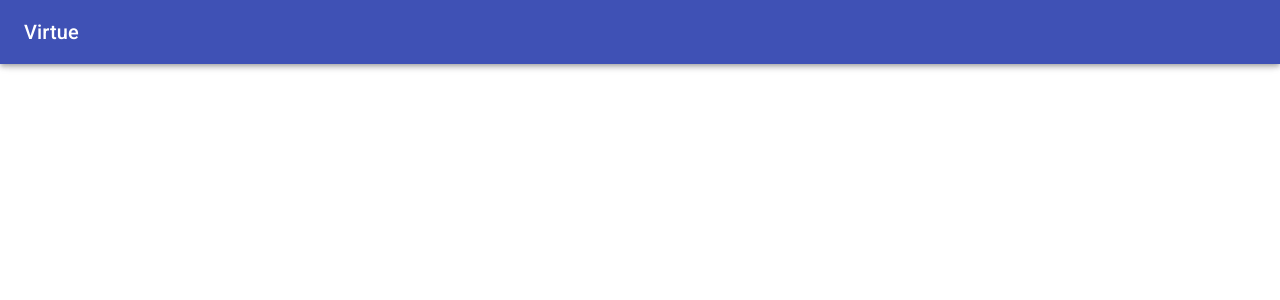
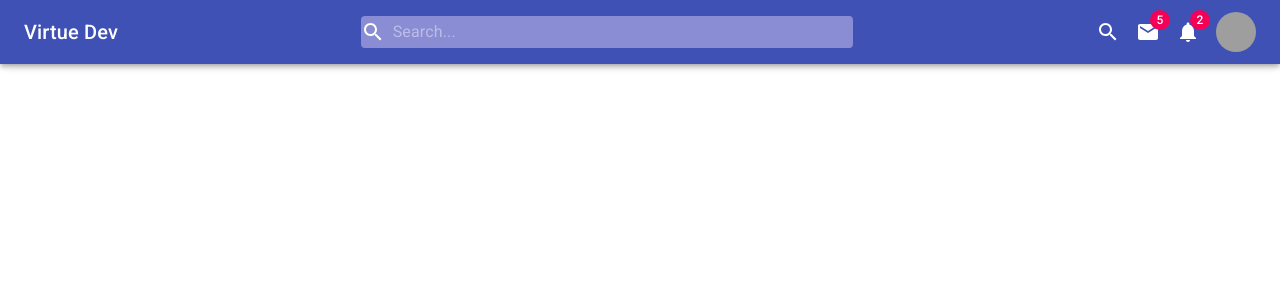
Before and after one commit to OzerOzturk/Material-UI-Responsive-Project, a React (Create React App) app: page / in a window 1280 px wide. Shown: the top 300 px of the page. Built offline with nearby package versions, Linux system fonts and the light colour scheme; grey boxes are pictures that could not be loaded.

Commit message:
responsive design add.

```diff
--- a/src/components/Navbar.jsx
+++ b/src/components/Navbar.jsx
@@ -1,14 +1,88 @@
-import { AppBar, Toolbar, Typography } from "@material-ui/core";
-import { makeStyles } from "@material-ui/styles";
+import {
+  AppBar,
+  Toolbar,
+  Typography,
+  makeStyles,
+  InputBase,
+  Badge,
+  Avatar,
+} from "@material-ui/core";
+import { Mail, Notifications, Search } from "@material-ui/icons";
 
-const useStyles = makeStyles((theme) => ({}));
+const useStyles = makeStyles((theme) => ({
+  toolbar: {
+    display: "flex",
+    justifyContent: "space-between",
+  },
+  logoLg: {
+    display: "none",
+    [theme.breakpoints.up("sm")]: {
+      display: "block",
+    },
+  },
+  logoSm: {
+    display: "block",
+    [theme.breakpoints.up("sm")]: {
+      display: "none",
+    },
+  },
+  search: {
+    display: "flex",
+    alignItems: "center",
+    background: "#8B8DD4",
+    "&:hover": {
+      background: "#BBBDF9",
+    },
+    borderRadius: theme.shape.borderRadius,
+    width: "40%",
+    [theme.breakpoints.down("sm")]: {
+      display: "none",
+    },
+  },
+  input: {
+    color: "white",
+    marginLeft: theme.spacing(1),
+  },
+  searchButton: {
+    marginRight: theme.spacing(2),
+  },
+  icons: {
+    display: "flex",
+    alignItems: "center",
+  },
+  badge: {
+    marginRight: theme.spacing(2),
+  },
+}));
 
 function Navbar() {
   const classes = useStyles();
   return (
     <AppBar>
-      <Toolbar>
-        <Typography variant="h6">Virtue</Typography>
+      <Toolbar className={classes.toolbar}>
+        <Typography variant="h6" className={classes.logoLg}>
+          Virtue Dev
+        </Typography>
+        <Typography variant="h6" className={classes.logoSm}>
+          Virtue
+        </Typography>
+        <div className={classes.search}>
+          <Search />
+          <InputBase placeholder="Search..." className={classes.input} />
+        </div>
+        <div className={classes.icons}>
+          <Search className={classes.searchButton} />
+          <Badge badgeContent={5} color="secondary" className={classes.badge}>
+            <Mail />
+          </Badge>
+          <Badge badgeContent={2} color="secondary" className={classes.badge}>
+            <Notifications />
+          </Badge>
+          <Avatar
+            alt="Özer Öztürk"
+            src="https://avatars.githubusercontent.com/u/60944453?v=4"
+          />
+        </div>
       </Toolbar>
     </AppBar>
   );
```
